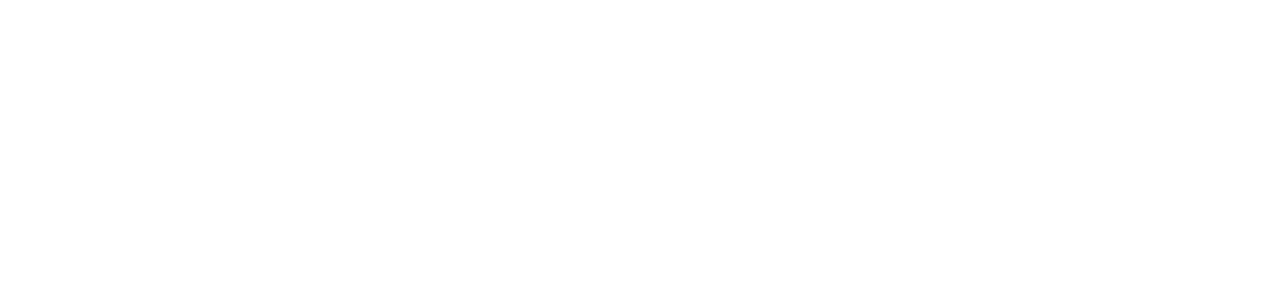
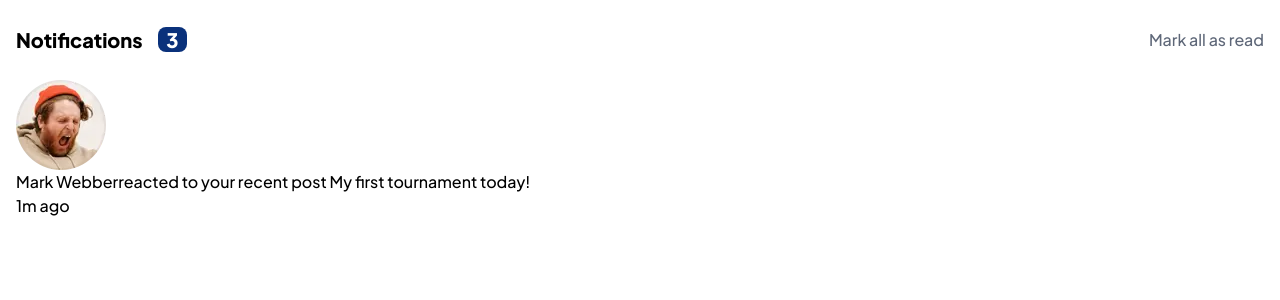
Before and after one commit to ericseparovic/notifications-page-main, a React (Vite) app: page / in a window 1280 px wide. Shown: the top 300 px of the page. Built offline with nearby package versions, Linux system fonts and the light colour scheme.

Commit message:
Create header

```diff
--- a/src/App.jsx
+++ b/src/App.jsx
@@ -1,5 +1,32 @@
 function App() {
-  return <div className="App"></div>;
+  return (
+    <div className="container mx-auto font-jakartaSans px-4">
+      <header className="flex justify-between items-center h-20">
+        <h2 className="text-xl font-bold">
+          Notifications{" "}
+          <span className="bg-Blue px-2 py-0 ml-3 rounded-lg text-white">
+            3
+          </span>
+        </h2>
+
+        <p className="text-DarkGrayishBlue">Mark all as read</p>
+      </header>
+      <main>
+        <article>
+          <div>
+            <img src="src/assets/images/avatar-mark-webber.webp" alt="avatar" />
+          </div>
+          <div>
+            <p>
+              <span>Mark Webber</span>
+              reacted to your recent post My first tournament today!
+            </p>
+            <p>1m ago</p>
+          </div>
+        </article>
+      </main>
+    </div>
+  );
 }
 
 export default App;
```
